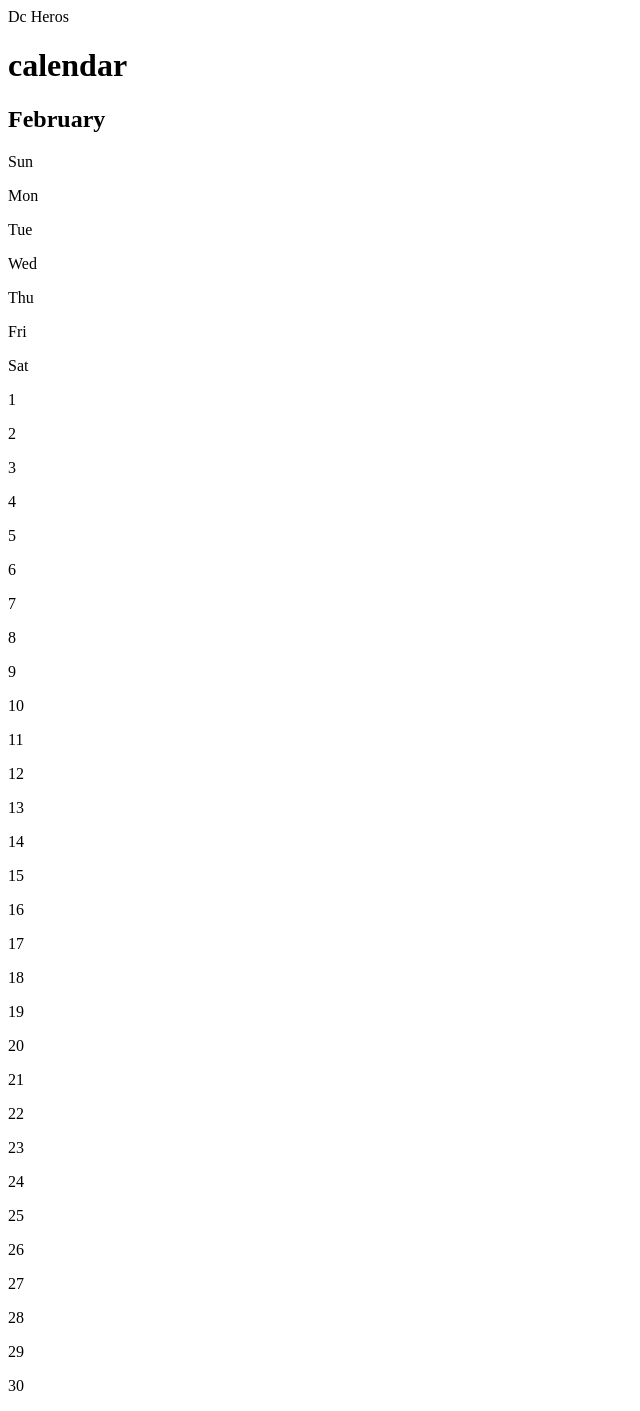
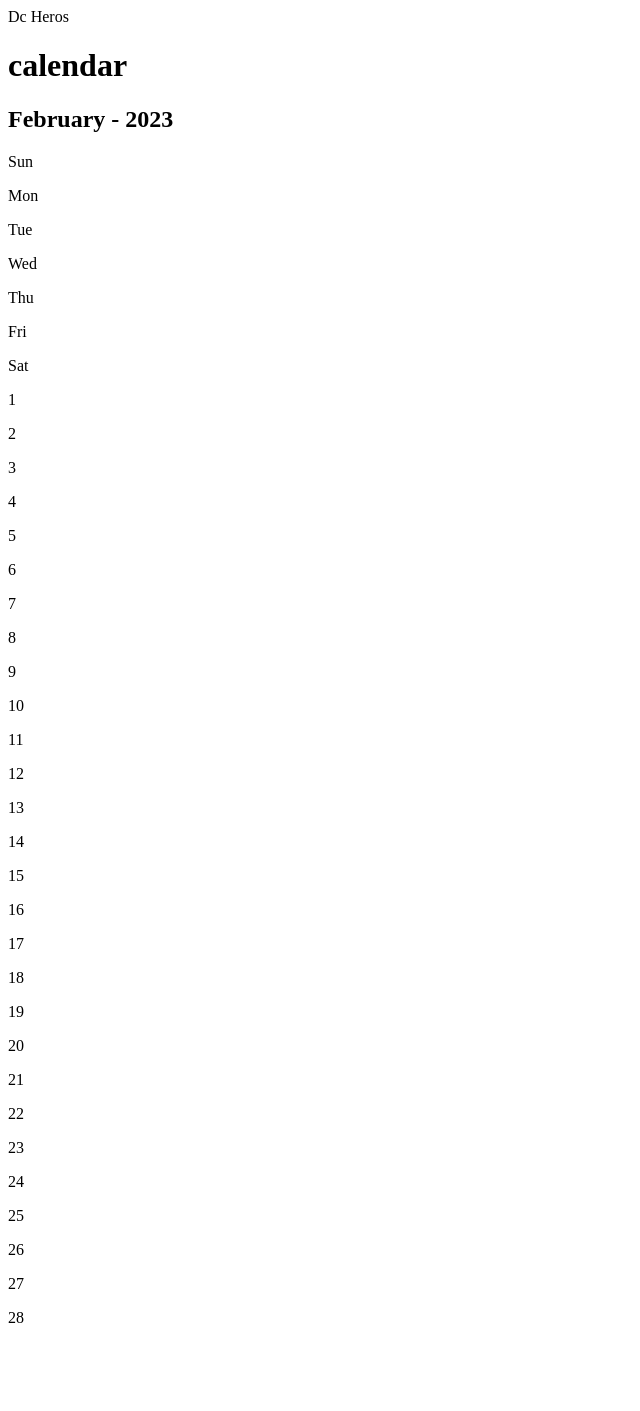
Before and after one commit to b3rking/vue3, a Vue app: page / in a window 1280 px wide. Shown: the whole page, without its empty margins (0-640 px from the left). After the commit the page ends 1343 px from the top, so only its background shows below. Built offline with nearby package versions, Linux system fonts and the light colour scheme; the HTML template or start-up script is replaced by a standard one.

Commit message:
feat: showing the exact number of month

```diff
--- a/src/components/CalendarApp.vue
+++ b/src/components/CalendarApp.vue
@@ -1,7 +1,7 @@
 <template>
     <div class="text-center center w-2/5 mx-auto my-6">
         <h1 class="text-2xl font-bold capitalize">calendar</h1>
-        <h2 class="my-2 capitalize font-semibold">{{ currentMonth }}</h2>
+        <h2 class="my-2 capitalize font-semibold">{{ currentMonth }} - {{ currentYear }}</h2>
         <section class="flex flex-row items-center justify-between my-3 mt-6">
             <p
                 v-for="day in days"
@@ -14,7 +14,7 @@
         </section>
         <section class="flex flex-wrap">
             <p
-                v-for="num in 30"
+                v-for="num in daysInMonth()"
                 :key="num"
                 class="text-center"
                 style="width: 14.28%"
@@ -27,12 +27,19 @@
 
 <script>
 export default {
+    methods: {
+        daysInMonth() {
+            const month = new Date().getMonth() + 1
+            return new Date(this.currentYear, month, 0).getDate()
+        }
+    },
     data() {
         return {
             currentMonth: new Date().toLocaleString(
                 "default",
                 { month: "long" }
             ),
+            currentYear: new Date().getFullYear(),
             days: ["Sun", "Mon", "Tue", "Wed", "Thu", "Fri", "Sat"],
         };
     },
```
